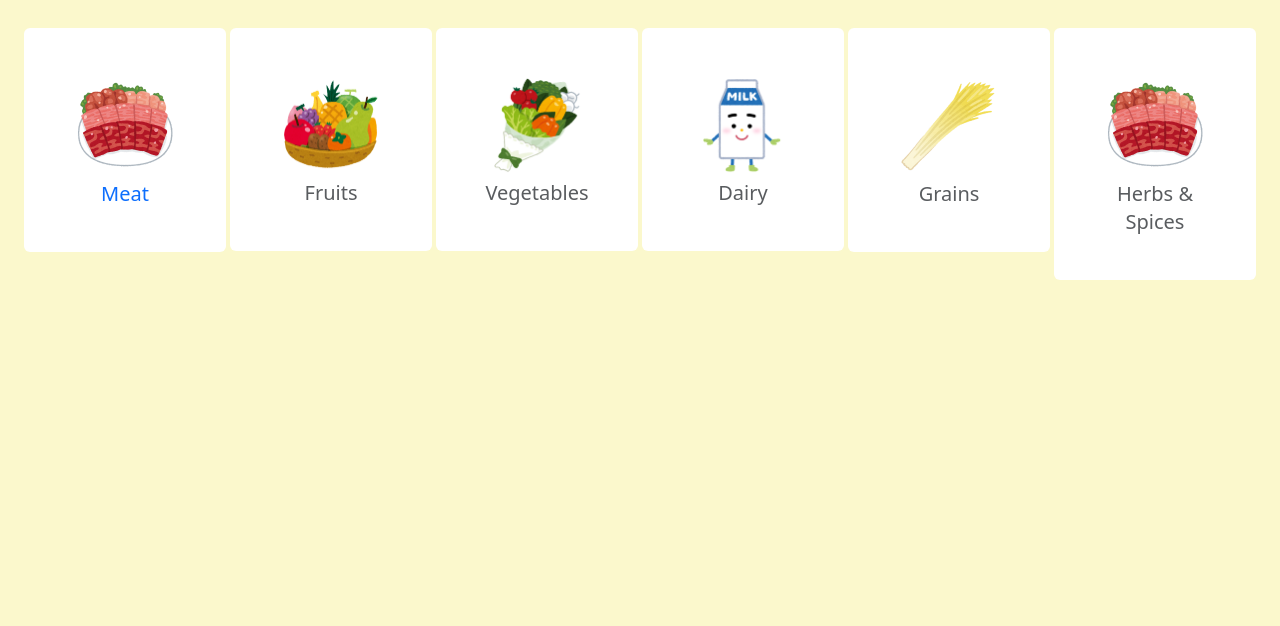
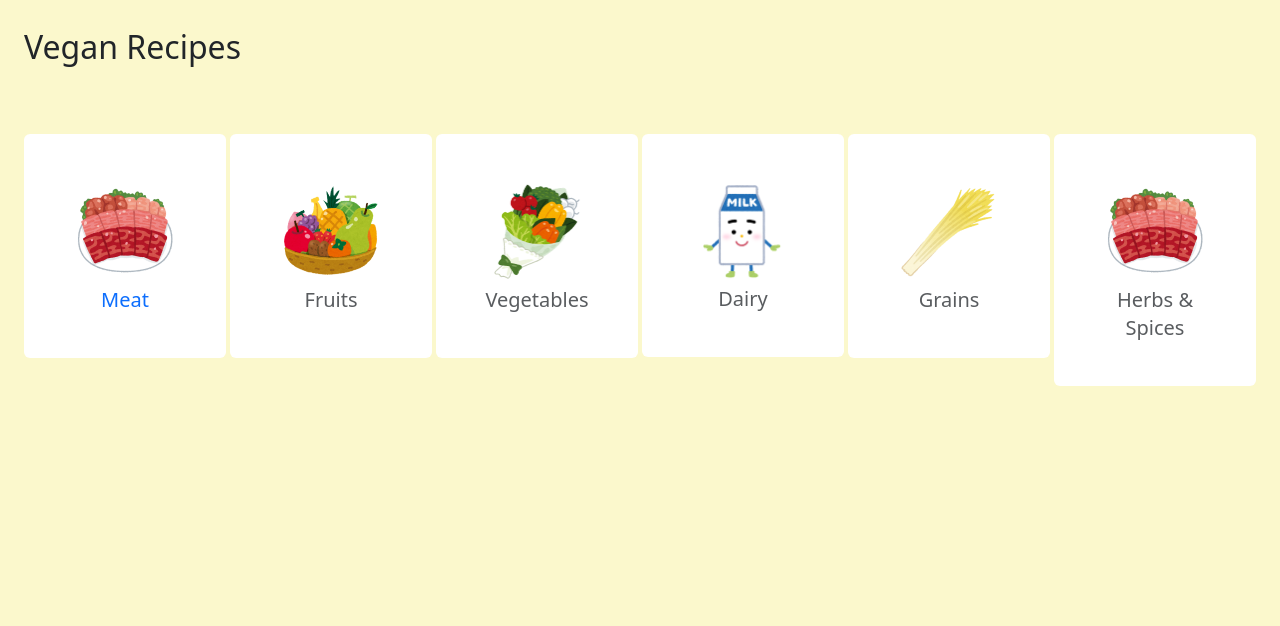
Before and after one commit to TanyaWaqanika/CookingMamas, a Flask app: page / in a window 1280 px wide. Shown: the part 66-692 px from the top of the page. Run offline with Flask 3, Linux system fonts and the light colour scheme; data comes from the database, SQL or seed files in the repository.

Commit message:
Updated sql to fetch recipes based on dietary requirements
Updated sql to fetch recipes based on dietary requirements

```diff
--- a/application/dataAccess.py
+++ b/application/dataAccess.py
@@ -95,14 +95,30 @@ def get_recipe_by_id(recipe_id):
     return recipe
 
 # code to filter recipes by dietary req
-def filter_by_dietary():
-    cursor = recipedb.cursor()
-    sql = """SELECT recipeDietaryRequirement.recipeID, recipeDietaryRequirement.dietaryID
-            FROM recipeDietaryRequirement
-            WHERE
-            """
-    cursor.execute(sql)
+# def filter_by_dietary():
+#     cursor = recipedb.cursor()
+#     sql = """SELECT recipeDietaryRequirement.recipeID, recipeDietaryRequirement.dietaryID
+#             FROM recipeDietaryRequirement
+#             WHERE
+#             """
+#     cursor.execute(sql)
 
+def filter_by_dietary(selected_dietary):
+    # Fetch dietary ID based on selected dietary type
+    mycursor.execute("SELECT dietaryID FROM dietaryrequirement WHERE dietaryType = %s", (selected_dietary,))
+    dietary_id = mycursor.fetchone()[0]
+
+    # Fetch recipes based on the selected dietary requirement
+    sql = """
+        SELECT recipeName FROM recipe
+        JOIN recipedietaryrequirement ON recipe.recipeId = recipedietaryrequirement.recipeId
+        WHERE recipedietaryrequirement.dietaryID = %s
+    """
+    mycursor.execute(sql, (dietary_id,))
+    recipes = mycursor.fetchall()
+    return recipes
+
+print(filter_by_dietary("Vegan"))
 
 def get_recipe_title():
     cursor = recipedb.cursor()
--- a/application/routes.py
+++ b/application/routes.py
@@ -1,13 +1,14 @@
 from flask import render_template, url_for, request, redirect, session
 from application.dataAccess import get_recipe_by_id, get_dietary_types, get_allergy_types, get_tool_names, \
-    get_ingredient_names, get_unit_types, get_recipe_title
+    get_ingredient_names, get_unit_types, get_recipe_title, filter_by_dietary
 from application import app
 
 
 @app.route('/')
 @app.route('/home')
 def home():
-    return render_template('home.html', title='Home')
+    recipes = filter_by_dietary("Vegan")
+    return render_template('home.html', title='Home',recipe=recipes)
 
 
 @app.route('/welcome/<name>')
--- a/application/templates/home.html
+++ b/application/templates/home.html
@@ -6,6 +6,16 @@
 <!-- -->
 
 <!-- Option/Filter card block -->
+<div class="row mt-4 g-1 px-4 mb-5">
+  <div class="col-12">
+    <h2>Vegan Recipes</h2>
+    <ul>
+      {% for recipe in recipes %}
+        <li>{{ recipe.recipeName }}</li>
+      {% endfor %}
+    </ul>
+  </div>
+</div>
 
 <!-- Meat block -->
 
```
